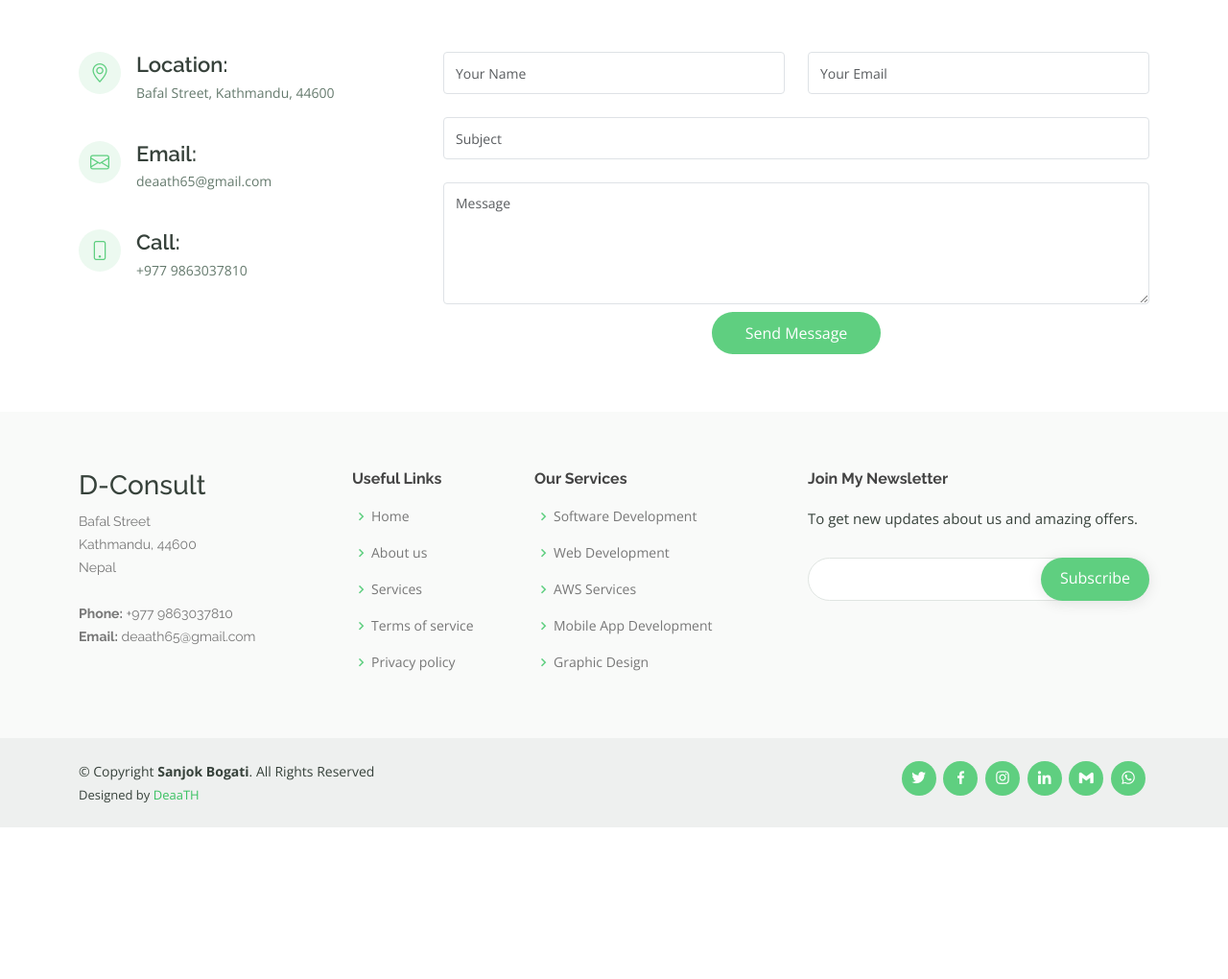
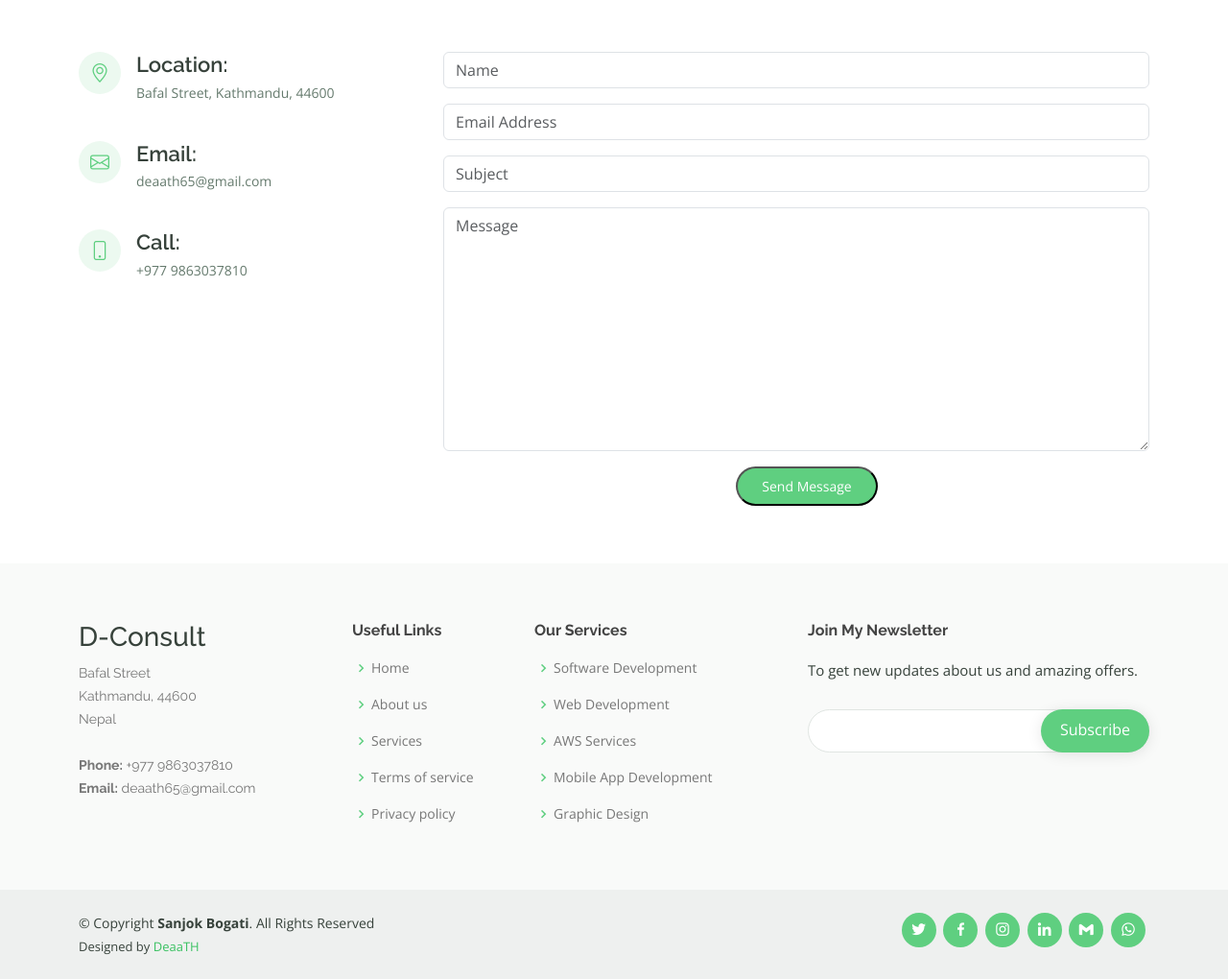
Before and after one commit to DeaaTH65/Education_Consultancy, a Django app: template D_Consult/templates/contact.html in a window 1280 px wide. Shown: the part 576-1596 px from the top of the page at 96% size. Before the commit the page ends 1438 px from the top, so only its background shows below. Run offline with Django 4.2, Linux system fonts and the light colour scheme; the template is opened without the code that fills it: values that come from a table or form of the project are taken from there, others are empty; some libraries are stand-ins or nearby versions.

Commit message:
Message form

```diff
--- /dev/null
+++ b/D_Consult/Consultancy/forms.py
@@ -0,0 +1,14 @@
+from django import forms
+from .models import Message
+
+
+class MessageForm(forms.ModelForm):
+    name = forms.CharField(label="", widget=forms.TextInput(attrs={'class':'form-control', 'placeholder':'Name'}))
+    email = forms.EmailField(label="", widget=forms.TextInput(attrs={'class':'form-control', 'placeholder':'Email Address'}))
+    subject = forms.CharField(label="", widget=forms.TextInput(attrs={'class':'form-control', 'placeholder':'Subject'}))
+    message = forms.CharField(label="", widget=forms.Textarea(attrs={'class':'form-control', 'placeholder':'Message'}))
+
+
+    class Meta:
+        model = Message
+        fields = ['name', 'email', 'subject', 'message']
--- a/D_Consult/Consultancy/views.py
+++ b/D_Consult/Consultancy/views.py
@@ -1,4 +1,5 @@
-from django.shortcuts import render
+from django.shortcuts import render, redirect
+
 
 
 # Create your views here.
--- a/D_Consult/templates/contact.html
+++ b/D_Consult/templates/contact.html
@@ -54,23 +54,12 @@
 
           <div class="col-lg-8 mt-5 mt-lg-0">
 
-            <form action="" method="post" role="form" class="php-email-form">
+            <form method="POST" action="">
+              {% csrf_token %}
               <div class="row">
-                <div class="col-md-6 form-group">
-                  <input type="text" name="name" class="form-control" id="name" placeholder="Your Name" required>
-                </div>
-                <div class="col-md-6 form-group mt-3 mt-md-0">
-                  <input type="email" class="form-control" name="email" id="email" placeholder="Your Email" required>
-                </div>
+                {{form.as_p}}
               </div>
-              <div class="form-group mt-3">
-                <input type="text" class="form-control" name="subject" id="subject" placeholder="Subject" required>
-              </div>
-              <div class="form-group mt-3">
-                <textarea class="form-control" name="message" rows="5" placeholder="Message" required></textarea>
-              </div>
-
-              <div class="text-center"><button type="submit">Send Message</button></div>
+              <div class="text-center"><button type="submit" class="get-started-btn">Send Message</button></div>
             </form>
 
           </div>
```
